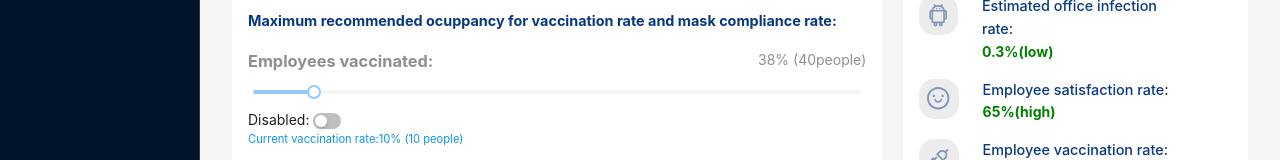
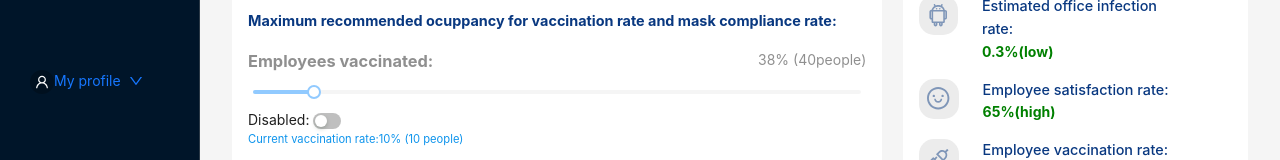
Before and after one commit to RoyalMahammadli/Dashboard, a React (Vite) app: page / in a window 1280 px wide. Shown: the part 586-746 px from the top of the page. Built offline with nearby package versions, Linux system fonts and the light colour scheme.

Commit message:
profile add

```diff
--- a/src/Components/layout/Sidebar/Sidebar.css
+++ b/src/Components/layout/Sidebar/Sidebar.css
@@ -17,3 +17,8 @@
     border-right: 1px solid rgba(128, 128, 128, 0.336);
 
 }
+.profile{
+    position: absolute;
+    bottom: 120px;
+    left: 30px;
+}
--- a/src/Components/layout/Sidebar/Sidebar.jsx
+++ b/src/Components/layout/Sidebar/Sidebar.jsx
@@ -6,8 +6,11 @@ import {
     DatabaseOutlined,
     TeamOutlined
 } from '@ant-design/icons';
-import { Layout, Menu, theme } from 'antd';
+import { Layout, Menu, theme, Avatar, Space, Dropdown } from 'antd';
 import { useNavigate } from 'react-router-dom';
+import { UserOutlined, DownOutlined } from '@ant-design/icons';
+
+
 const { Sider } = Layout;
 
 
@@ -59,6 +62,32 @@ function Sidebar() {
                     }
                 ]}
             />
+
+
+
+            <div className="profile">
+                <Space direction="vertical" size={16}>
+                    <Space wrap size={16}>
+                        <Avatar size="small" icon={<UserOutlined />} />
+                    </Space>
+
+                </Space>
+                <Dropdown
+                    menu={{
+                        items,
+                    }}
+                    trigger={['click']}
+                >
+                    <a onClick={(e) => e.preventDefault()}>
+                        <Space style={{
+                            cursor:'pointer'
+                        }}>
+                            <p>My profile</p>
+                            <DownOutlined />
+                        </Space>
+                    </a>
+                </Dropdown>
+            </div>
         </Sider>
 
     );
@@ -67,3 +96,24 @@ function Sidebar() {
 }
 
 export default Sidebar
+
+
+
+
+const items = [
+    {
+        label: <a href="https://www.antgroup.com">1st menu item</a>,
+        key: '0',
+    },
+    {
+        label: <a href="https://www.aliyun.com">2nd menu item</a>,
+        key: '1',
+    },
+    {
+        type: 'divider',
+    },
+    {
+        label: '3rd menu item',
+        key: '3',
+    },
+];
```
